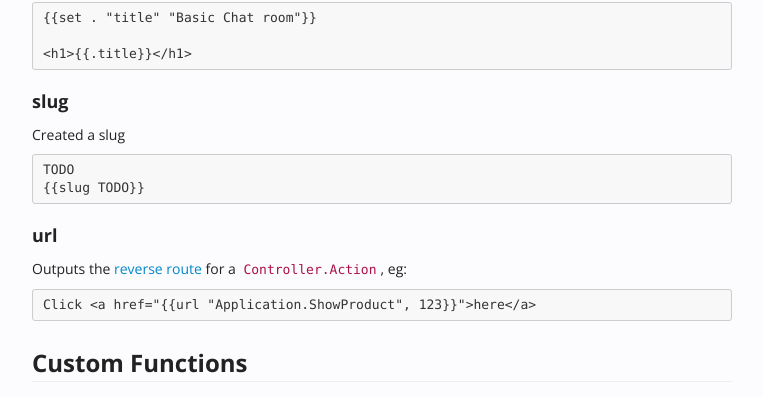
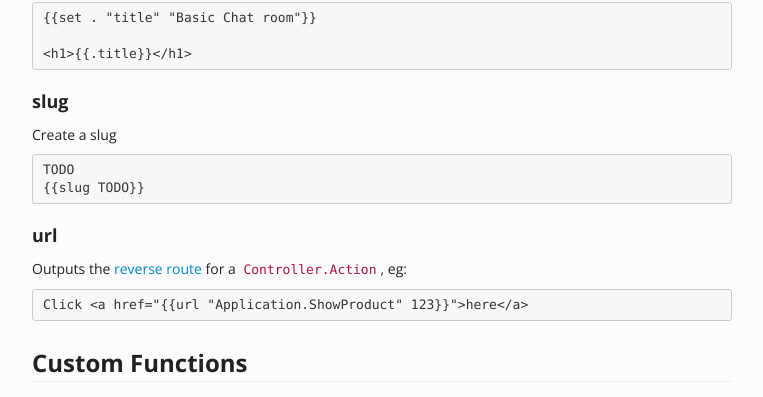
Before and after one commit to revel/revel.github.io, a Jekyll site: the page built from manual/templates.md, in a window 1280 px wide and 900 px high, scrolled down 3158 px. Shown: the part 135-532 px from the top of the window, without its empty margins (298-1061 px from the left). Built offline with Jekyll 4.4.1, drawn with Linux system fonts in a browser that asks for light colours.

```diff
--- a/manual/templates.md
+++ b/manual/templates.md
@@ -281,7 +281,7 @@ Set a variable in the given context.
 
 ### slug
 
- Created a slug
+ Create a slug
 
 {% raw %}
     TODO
@@ -300,7 +300,7 @@ Outputs the [reverse route](routing.html#ReverseRouting) for a `Controller.Actio
 
 {% raw %}
 
-    Click <a href="{{url "Application.ShowProduct", 123}}">here</a>
+    Click <a href="{{url "Application.ShowProduct" 123}}">here</a>
 
 {% endraw %}
 
```
Also changed, not shown: other parts of manual/templates.md (+1 -1 lines).
